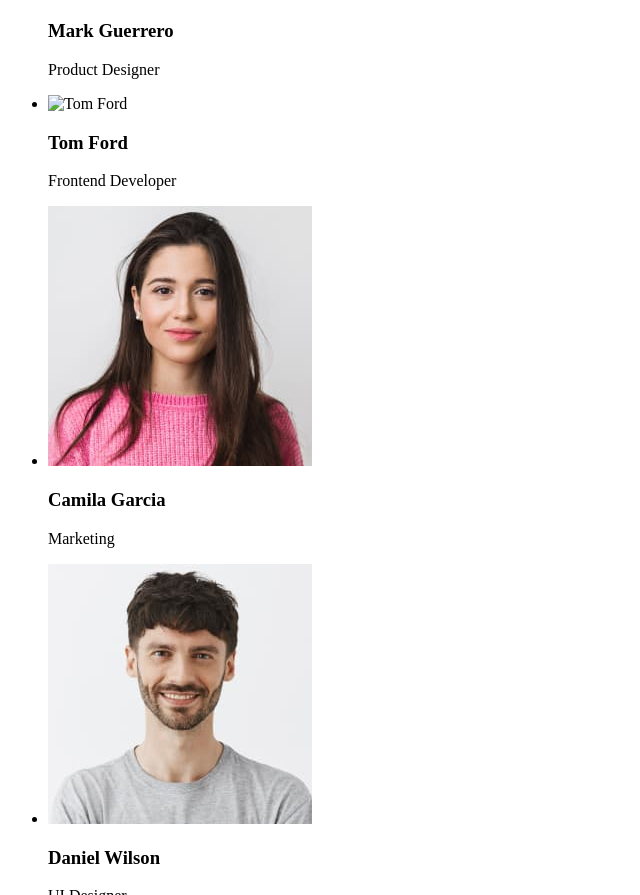
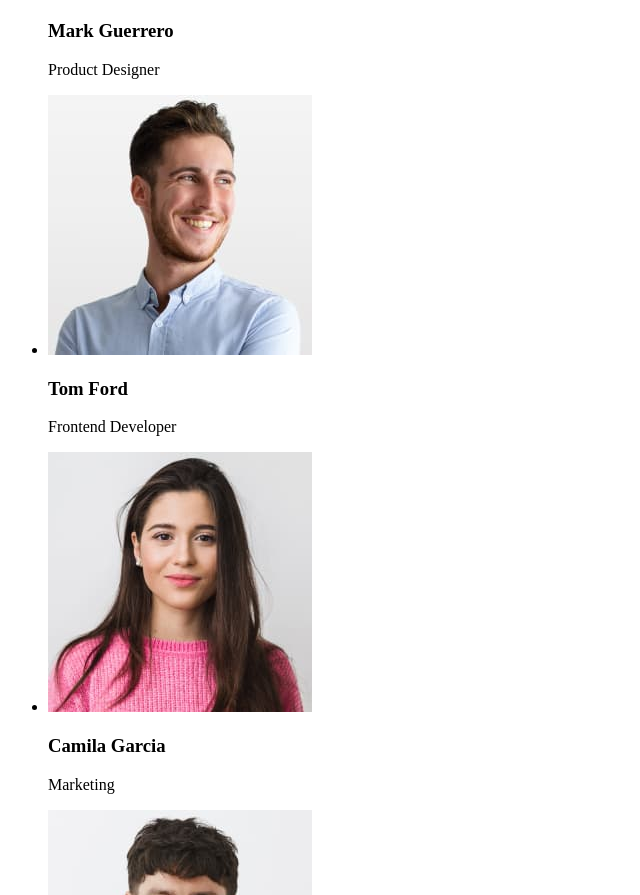
Before and after one commit to OleksiyVoloshyn/goit-markup-hw-01, a plain HTML site: page index.html in a window 1280 px wide. Shown: the part 923-1818 px from the top of the page, without its empty margins (0-640 px from the left). Drawn offline with Linux system fonts and the light colour scheme; the site is published under a folder, as on GitHub Pages, so addresses that start at the root find nothing.

Commit message:
commit message

```diff
--- a/index.html
+++ b/index.html
@@ -70,7 +70,7 @@
                     <p>Product Designer</p>
                 </li>
                 <li>
-                    <img src="/images/img-2.jpg" alt="Tom Ford" width="264">
+                    <img src="./images/img-2.jpg" alt="Tom Ford" width="264">
                     <h3>Tom Ford</h3>
                     <p>Frontend Developer</p>
                 </li>
```
